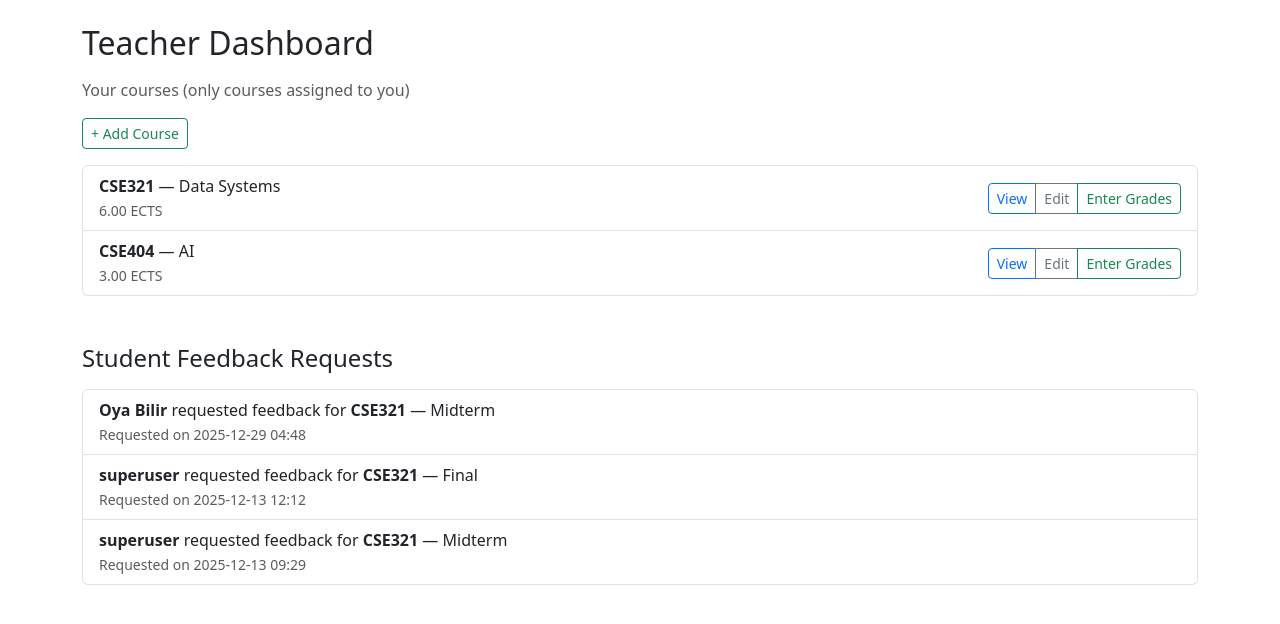
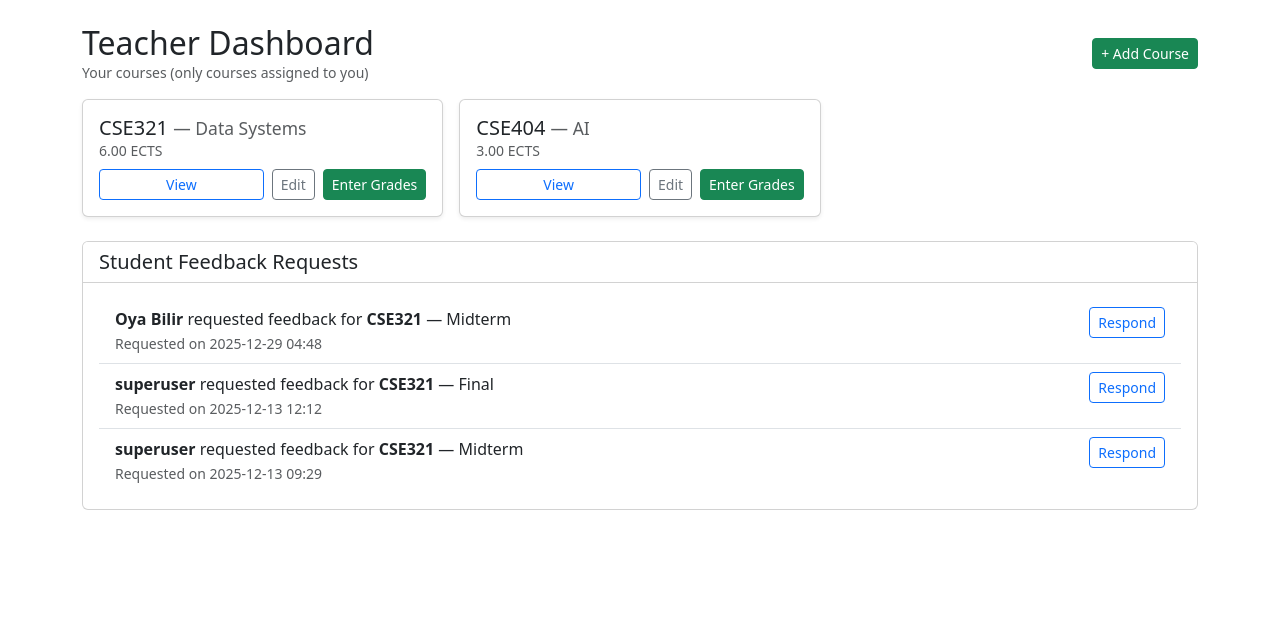
Before and after one commit to Mirket07/Acumie, a Django app: page /grades/teacher/dashboard/ in a window 1280 px wide. Shown: the part 56-680 px from the top of the page. Run offline with Django 5.2, Linux system fonts and the light colour scheme; a user stored in the database is signed in; data comes from the database, SQL or seed files in the repository; parts of the project's set-up code (start-up, migrations or seed data) failed here and were passed over.

Commit message:
better html for teacher

```diff
--- a/grades/templates/grades/teacher/dashboard.html
+++ b/grades/templates/grades/teacher/dashboard.html
@@ -3,41 +3,50 @@
 
 {% block content %}
 <div class="container py-4">
-  <h2 class="mb-3">Teacher Dashboard</h2>
-  <p class="text-muted">Your courses (only courses assigned to you)</p>
-
-  <div class="mb-3">
-    <a class="btn btn-sm btn-outline-success" href="{% url 'courses:teacher_course_create' %}">
-      + Add Course
-    </a>
+  <div class="d-flex align-items-center justify-content-between mb-3">
+    <div>
+      <h2 class="mb-0">Teacher Dashboard</h2>
+      <p class="mb-0 text-muted small">Your courses (only courses assigned to you)</p>
+    </div>
+    <div>
+      <a class="btn btn-success btn-sm" href="{% url 'courses:teacher_course_create' %}">+ Add Course</a>
+    </div>
   </div>
 
-  <div class="list-group mb-5">
+  <div class="row g-3 mb-4">
     {% for c in my_courses %}
-      <div class="list-group-item d-flex justify-content-between align-items-center">
-        <div>
-          <strong>{{ c.code }}</strong> — {{ c.title }} <br>
-          <small class="text-muted">{{ c.ects_credit }} ECTS</small>
+      <div class="col-12 col-md-6 col-lg-4">
+        <div class="card h-100 shadow-sm">
+          <div class="card-body d-flex flex-column">
+            <div class="mb-2">
+              <h5 class="card-title mb-0">{{ c.code }} <small class="text-muted">— {{ c.title }}</small></h5>
+              <div class="text-muted small">{{ c.ects_credit }} ECTS</div>
             </div>
-        <div class="btn-group">
-          <a class="btn btn-sm btn-outline-primary" href="{% url 'courses:detail' c.id %}">View</a>
+            <div class="mt-auto d-flex gap-2">
+              <a class="btn btn-sm btn-outline-primary flex-grow-1" href="{% url 'courses:detail' c.id %}">View</a>
               <a class="btn btn-sm btn-outline-secondary" href="{% url 'courses:teacher_course_edit' c.id %}">Edit</a>
-          <a class="btn btn-sm btn-outline-success" href="{% url 'grades:teacher_grade_entry' c.id %}">
-            Enter Grades
-          </a>
+              <a class="btn btn-sm btn-success" href="{% url 'grades:teacher_grade_entry' c.id %}">Enter Grades</a>
+            </div>
+          </div>
         </div>
       </div>
     {% empty %}
+      <div class="col-12">
         <div class="alert alert-info">You have no assigned courses.</div>
+      </div>
     {% endfor %}
   </div>
 
-  <h4 class="mb-3">Student Feedback Requests</h4>
-
+  <div class="card">
+    <div class="card-header bg-white">
+      <h5 class="mb-0">Student Feedback Requests</h5>
+    </div>
+    <div class="card-body">
       {% if feedback_requests %}
-    <div class="list-group">
+        <div class="list-group list-group-flush">
           {% for req in feedback_requests %}
-        <div class="list-group-item">
+            <div class="list-group-item d-flex justify-content-between align-items-start">
+              <div>
                 <strong>{{ req.student.get_full_name|default:req.student.username }}</strong>
                 requested feedback for
                 <strong>{{ req.assessment.course.code }}</strong>
@@ -45,13 +54,19 @@
                 <br>
                 <small class="text-muted">Requested on {{ req.request_date|date:"Y-m-d H:i" }}</small>
               </div>
+              <div class="text-end">
+                <a class="btn btn-sm btn-outline-primary" href="#">Respond</a>
+              </div>
+            </div>
           {% endfor %}
         </div>
       {% else %}
-    <div class="alert alert-secondary">
-      No pending feedback requests 🎉
+        <div class="text-center text-muted py-4">
+          <div class="fs-5">No pending feedback requests 🎉</div>
         </div>
       {% endif %}
+    </div>
+  </div>
 
 </div>
 {% endblock %}
```
Also changed, not shown: grades/templates/grades/teacher/bulk_upload.html (+7 -3 lines), grades/templates/grades/teacher/grade_entry.html (+20 -21 lines). Lines whose indentation alone changed are shown as unchanged.
